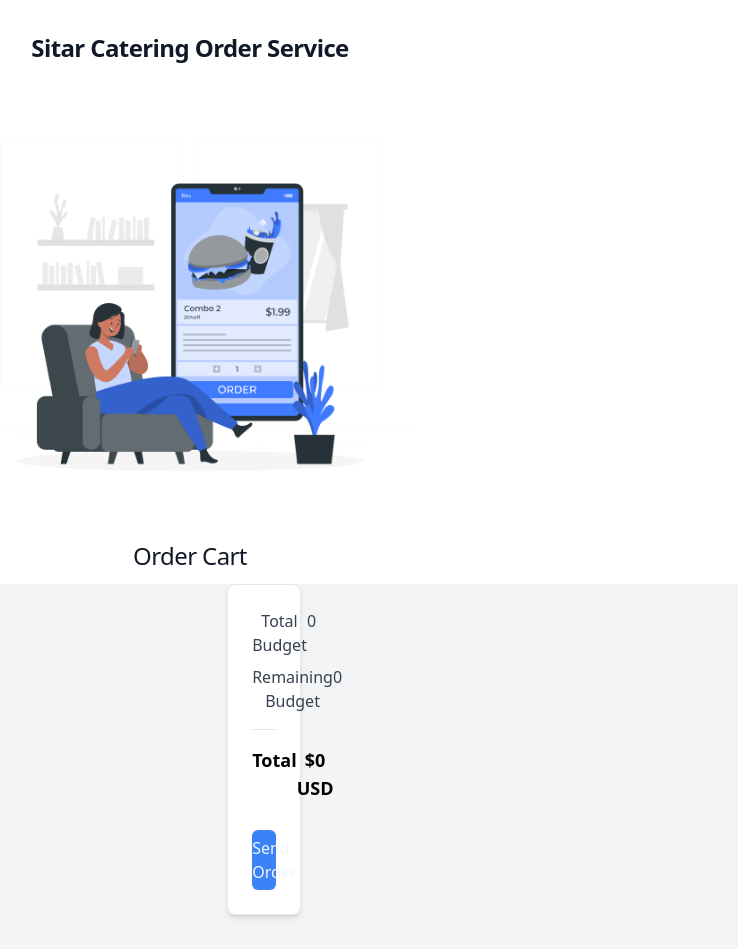
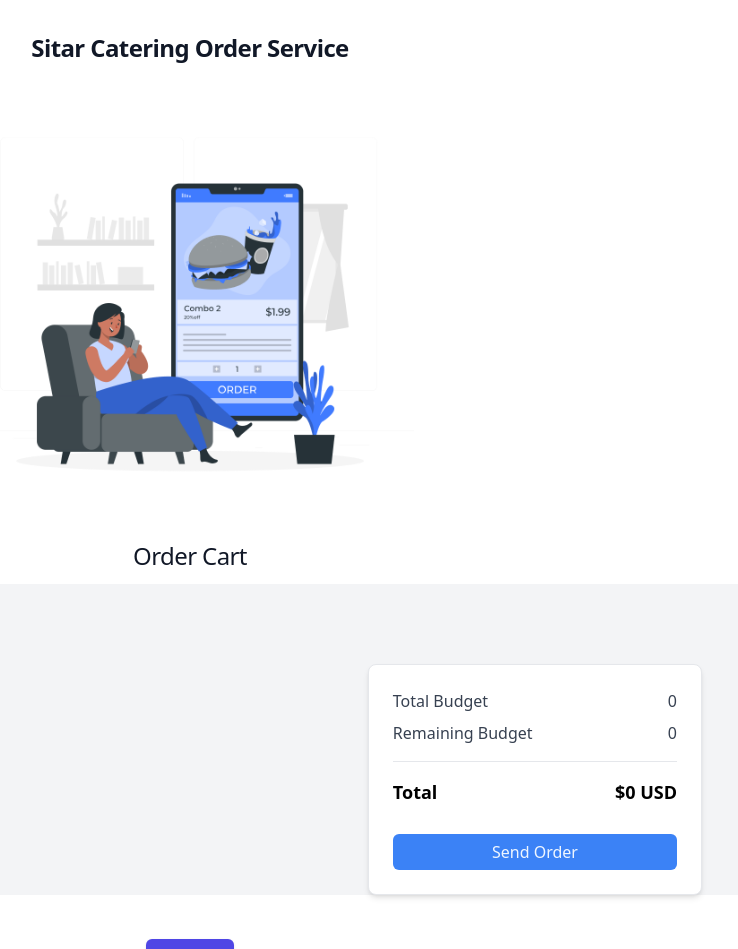
Before and after one commit to gauthampkrishnan/rework_web_faris, a React (Vite) app: page /page-four in a window 1280 px wide. Shown: the top 949 px of the page, without its empty margins (450-1188 px from the left). Built offline with nearby package versions, Linux system fonts and the light colour scheme.

Commit message:
Fix go back

```diff
--- a/src/Page4.jsx
+++ b/src/Page4.jsx
@@ -87,7 +87,7 @@ function PageFour() {
             Order Cart
           </h2>
         </div>
-        <div className="flex min-h-screen w-full flex-col bg-gray-100">
+        <div className="w-full bg-gray-100 pt-20">
           <div className="mx-auto max-w-5xl justify-center px-6 md:flex md:space-x-6 xl:px-0">
             <div className="rounded-lg md:w-2/3">
               {data.dishes.map((dish, dishIndex) => (
```
